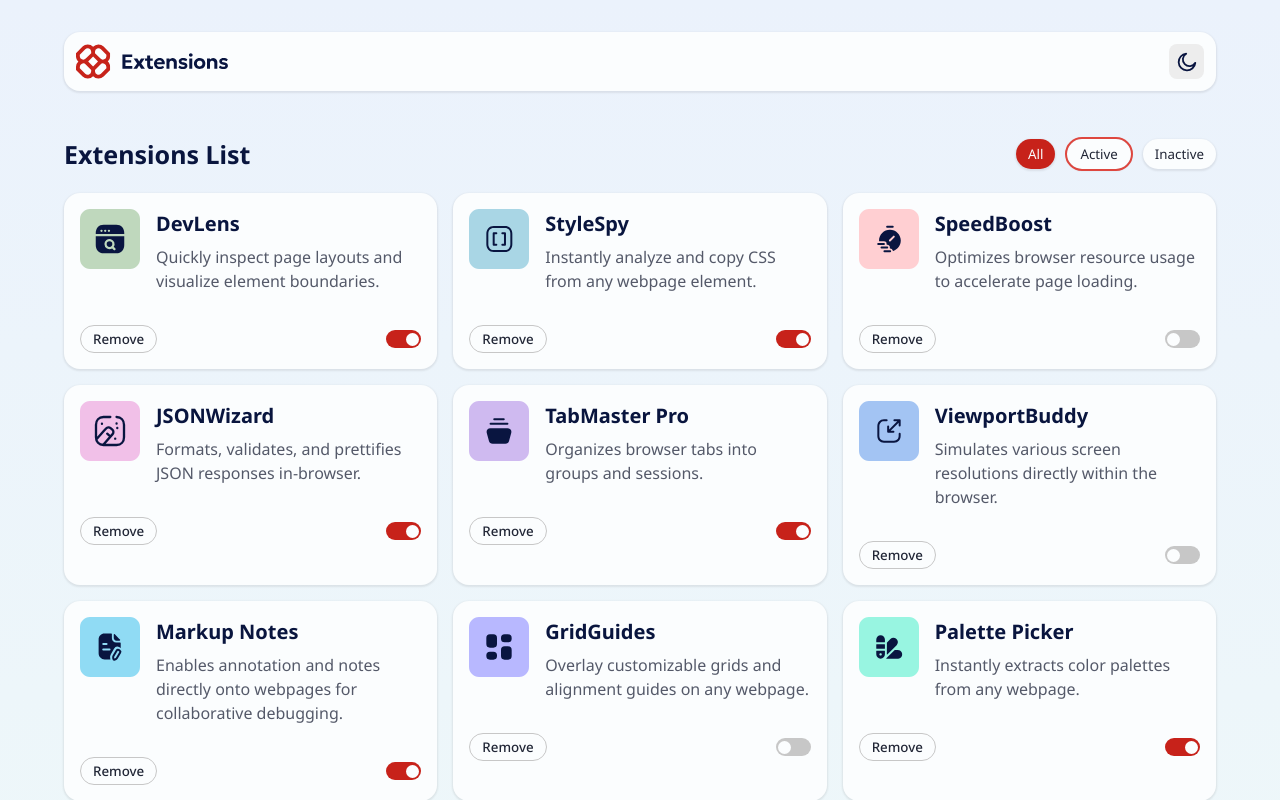
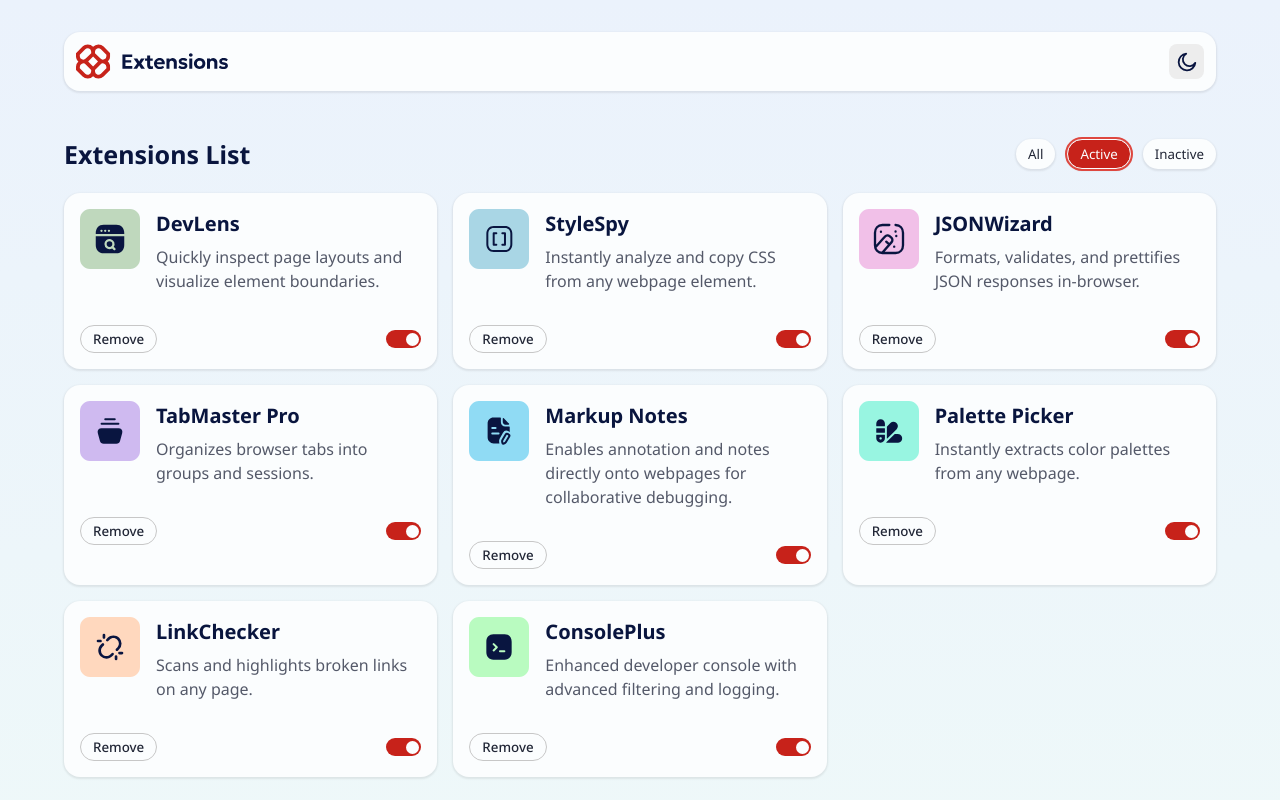
Before and after one commit to OungHongly/Browser-extensions-manager-UI, a plain HTML site: page index.html in a window 1280 px wide. Both pictures are taken after a click on the button "Active". Shown: the top 800 px of the page. Drawn offline with Linux system fonts and the light colour scheme.

Commit message:
complete button filter extension

```diff
--- a/index.html
+++ b/index.html
@@ -28,9 +28,11 @@
       <div class="filter">
         <h5 class="filter__heading">Extensions List</h5>
         <div class="filter__button">
-          <button class="btn btn--shadow btn--active">All</button>
-          <button class="btn btn__inactive btn--shadow">Active</button>
-          <button class="btn btn__inactive btn--shadow">Inactive</button>
+          <button class="btn btn__all btn--shadow btn--active">All</button>
+          <button
+            class="btn btn__active btn__inactive btn--shadow">Active</button>
+          <button
+            class="btn btn__inactive btn__inactive btn--shadow">Inactive</button>
         </div>
       </div>
       <!-- Card Container -->
--- a/js/script.js
+++ b/js/script.js
@@ -85,17 +85,82 @@ const btnTheme = document.getElementById("btn--theme");
 const body = document.querySelector("body");
 const logo = document.getElementById("logo");
 const themeIcon = document.getElementById("theme--icon");
+const allFilterBtn = document
+  .querySelector(".filter__button")
+  .querySelectorAll(".btn");
 
 // select extensions elements
 const extContainer = document.querySelector(".extension__card-wrapper");
-// const btnToggle = document.querySelector(".btn__toggle");
-const allBtnToggle = document.querySelectorAll(".btn__toggle");
 
-// display extensions from data
+// Function display extensions from data
 const displayExtensions = function () {
   extContainer.innerHTML = "";
   for (let [index, item] of data.entries()) {
     // console.log(item);
+    const isActive = item.isActive ? "active" : "";
+    const extCard = `<div class="extension__card">
+          <div class="extension__card-body">
+            <div class="extension__card-logo">
+              <img src="${item.logo}" alt="extension-icon"
+                class="extension-icon">
+            </div>
+            <div class="extension__card-context">
+              <p class="extension__card-heading">${item.name}</p>
+              <p class="extension__card-description">
+                ${item.description}
+              </p>
+            </div>
+
+          </div>
+          <div class="extension__button">
+            <button class="btn btn__remove btn--secondary">Remove</button>
+            <button class="btn__toggle ${isActive}" data-index='${index}'>
+              <div class="btn__toggle-switch"></div>
+            </button>
+          </div>
+        </div>`;
+    extContainer.innerHTML += extCard;
+  }
+};
+
+// Function filter active display
+const displayExtensionsActive = function () {
+  extContainer.innerHTML = "";
+  for (let [index, item] of data.entries()) {
+    // console.log(item);
+    if (!item.isActive) continue;
+    const isActive = item.isActive ? "active" : "";
+    const extCard = `<div class="extension__card">
+          <div class="extension__card-body">
+            <div class="extension__card-logo">
+              <img src="${item.logo}" alt="extension-icon"
+                class="extension-icon">
+            </div>
+            <div class="extension__card-context">
+              <p class="extension__card-heading">${item.name}</p>
+              <p class="extension__card-description">
+                ${item.description}
+              </p>
+            </div>
+
+          </div>
+          <div class="extension__button">
+            <button class="btn btn__remove btn--secondary">Remove</button>
+            <button class="btn__toggle ${isActive}" data-index='${index}'>
+              <div class="btn__toggle-switch"></div>
+            </button>
+          </div>
+        </div>`;
+    extContainer.innerHTML += extCard;
+  }
+};
+
+// Function filter Inactive display
+const displayExtensionsInActive = function () {
+  extContainer.innerHTML = "";
+  for (let [index, item] of data.entries()) {
+    // console.log(item);
+    if (item.isActive) continue;
     const isActive = item.isActive ? "active" : "";
     const extCard = `<div class="extension__card">
           <div class="extension__card-body">
@@ -152,3 +217,25 @@ btnTheme.addEventListener("click", () => {
     themeIcon.src = "./assets/images/icon-moon.svg";
   }
 });
+
+console.log(allFilterBtn);
+for (let [i, item] of allFilterBtn.entries()) {
+  item.addEventListener("click", () => {
+    item.classList.add("btn--active");
+    item.classList.remove("btn__inactive");
+    if (item.classList.contains("btn__all")) {
+      displayExtensions();
+    } else if (item.classList.contains("btn__active")) {
+      displayExtensionsActive();
+    } else {
+      displayExtensionsInActive();
+    }
+    for (let [j, btn] of allFilterBtn.entries()) {
+      console.log(!(btn[j] === item[i]));
+      if (j !== i) {
+        btn.classList.remove("btn--active");
+        btn.classList.add("btn__inactive");
+      }
+    }
+  });
+}
```
